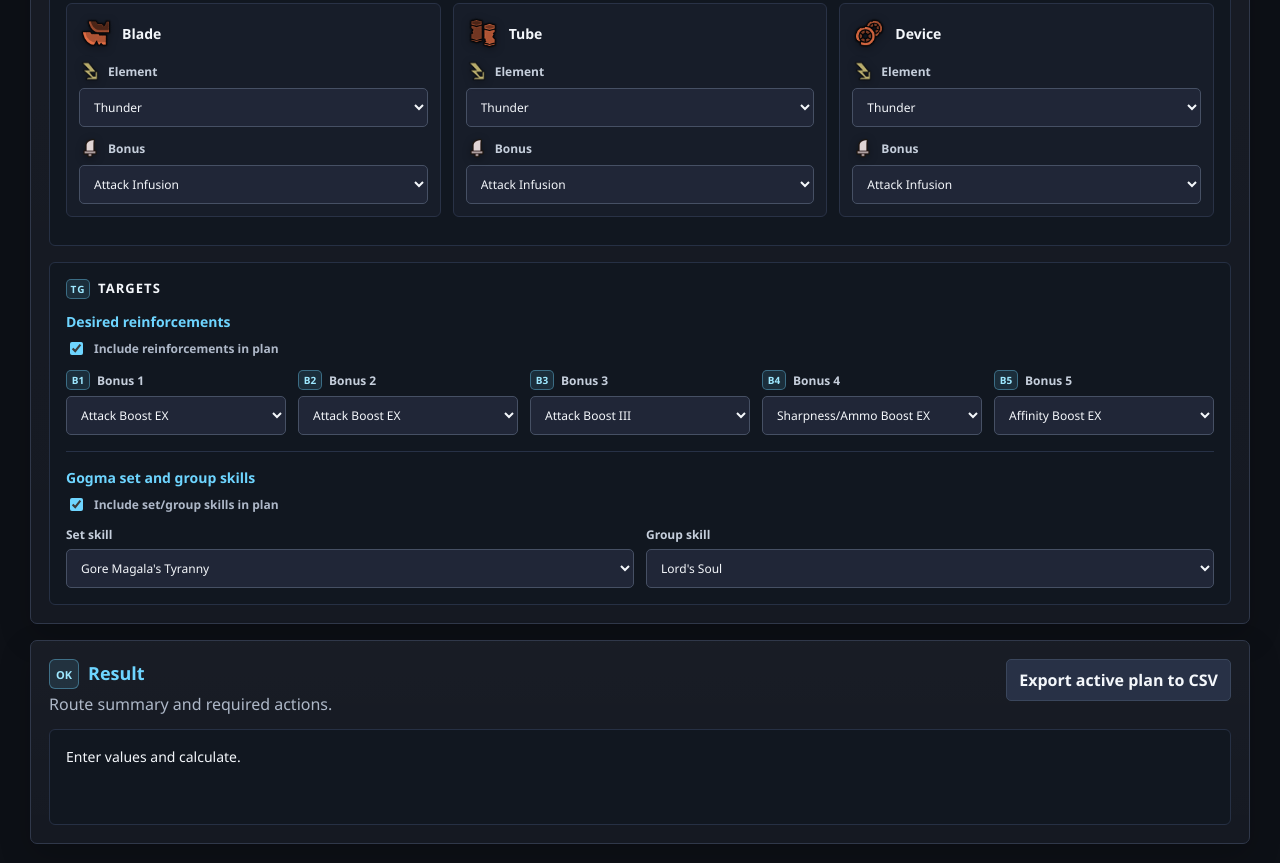
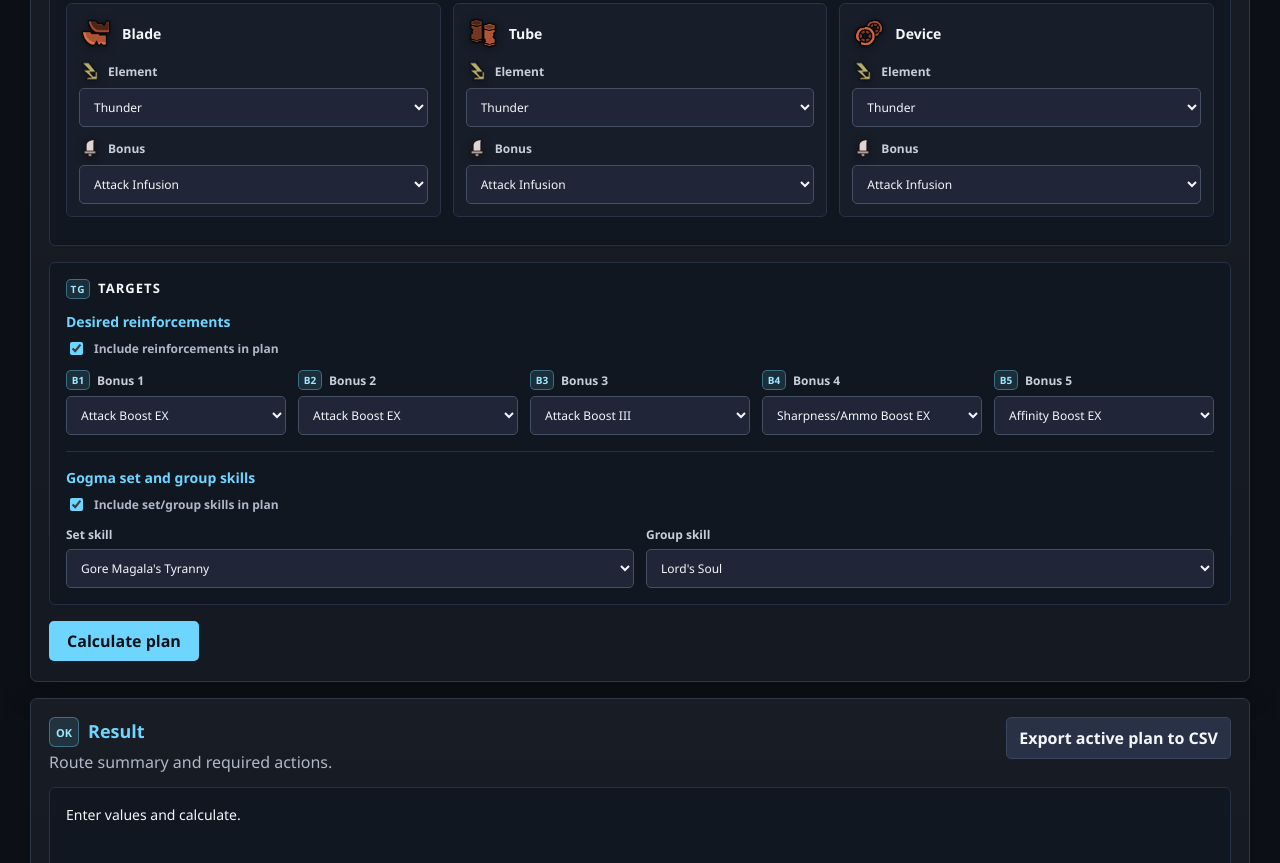
Before and after one commit to WiseHorror/Gogma-Artian-Roll-Planner, a plain HTML site: page index.html in a window 1280 px wide. Shown: the part 757-1620 px from the top of the page. Drawn offline with Linux system fonts and the light colour scheme.

```diff
--- a/app.js
+++ b/app.js
@@ -681,6 +681,8 @@
   (v.desiredReinforcements || [10, 10, 8, 13, 11]).forEach((x, i) => document.getElementById(`reinforcement${i}`).value = x);
   if (v.desiredSetSkill != null) document.getElementById("desiredSetSkill").value = v.desiredSetSkill;
   if (v.desiredGroupSkill != null) document.getElementById("desiredGroupSkill").value = v.desiredGroupSkill;
+  if (v.includeSkills != null) document.getElementById("includeSkills").checked = Boolean(v.includeSkills);
+  if (v.includeReinforcements != null) document.getElementById("includeReinforcements").checked = Boolean(v.includeReinforcements);
   if (v.existingAttribute != null) document.getElementById("existingAttribute").value = v.existingAttribute;
   if (v.currentSetSkill != null) document.getElementById("currentSetSkill").value = v.currentSetSkill;
   if (v.currentGroupSkill != null) document.getElementById("currentGroupSkill").value = v.currentGroupSkill;
--- a/index.html
+++ b/index.html
@@ -38,7 +38,6 @@
           <h2><span class="section-icon" aria-hidden="true">RN</span> Inputs</h2>
           <p>Choose a plan type, enter the RNG state, then set the target rolls.</p>
         </div>
-        <button id="calculateButton">Calculate plan</button>
       </div>
 
       <div class="plan-mode" role="group" aria-label="Plan type">
@@ -92,6 +91,9 @@
           </div>
         </div>
       </div>
+      <div class="calculate-action">
+        <button id="calculateButton">Calculate plan</button>
+      </div>
     </section>
 
     <section class="panel result-panel">
--- a/styles.css
+++ b/styles.css
@@ -213,6 +213,16 @@
 .section-copy {
   font-size: 13px;
   margin: -4px 0 14px;
+}
+
+.calculate-action {
+  display: flex;
+  justify-content: flex-start;
+  padding: 14px 0 2px;
+}
+
+.calculate-action button {
+  min-width: 150px;
 }
 
 .target-group + .target-group {
```
Also changed, not shown: 2 other files.
